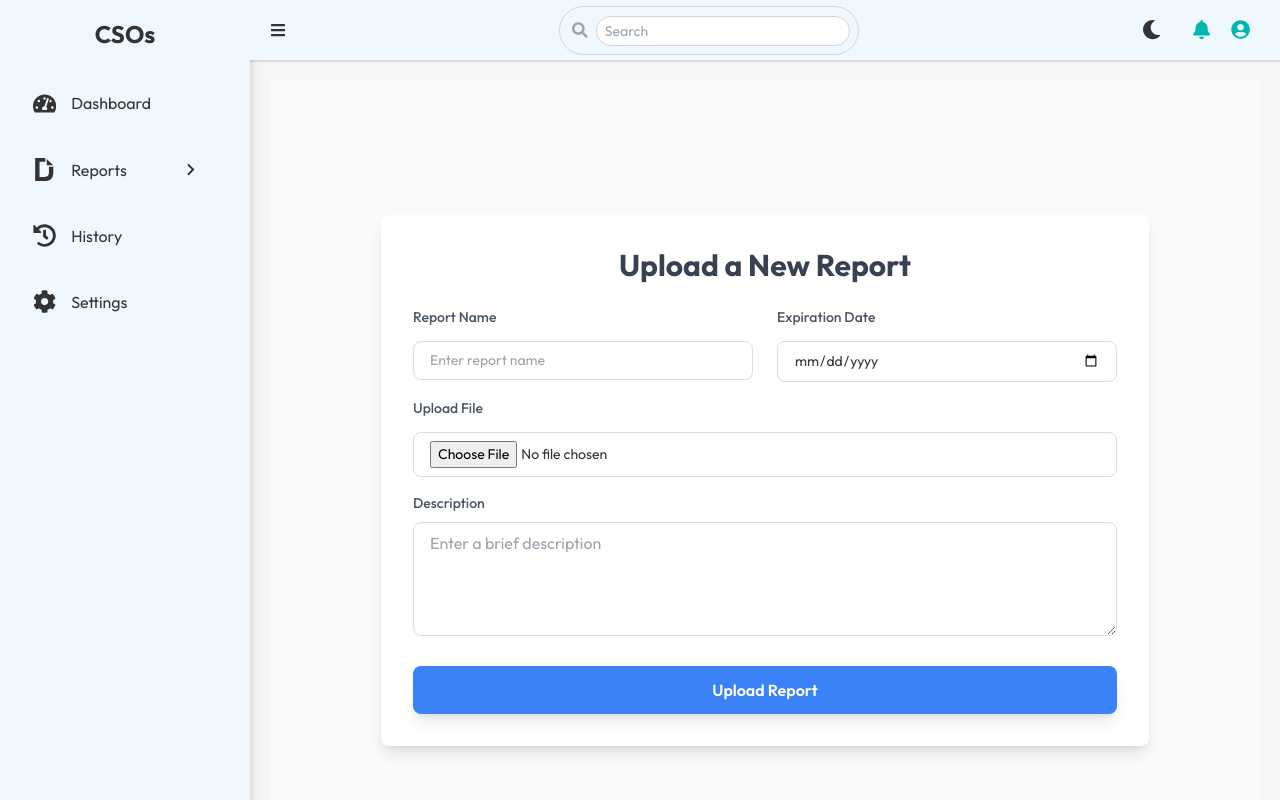
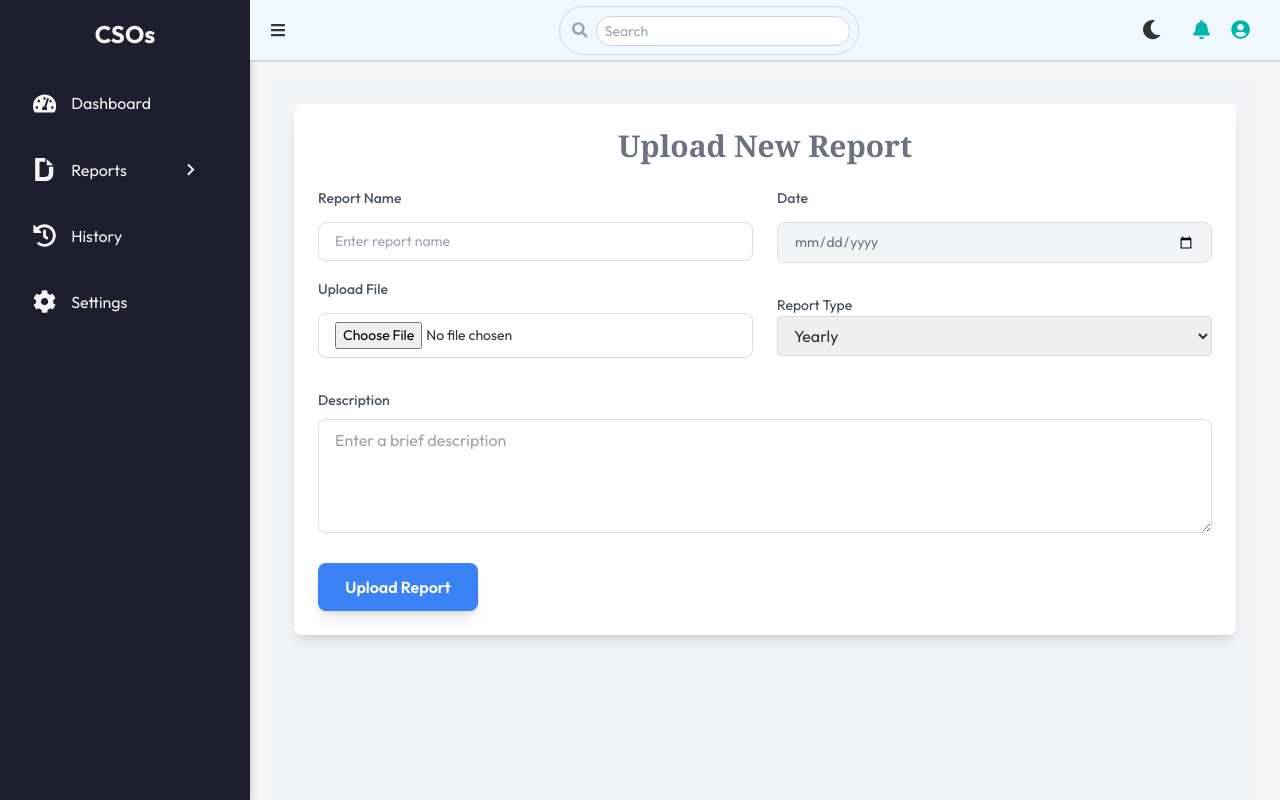
Before and after one commit to DAGMAWI-AT/kvo, a React (Create React App) app: page /user/dashboard/upload_report in a window 1280 px wide. Built offline with nearby package versions, Linux system fonts and the light colour scheme.

Commit message:
commit office1

```diff
--- a/src/components/common/nav.css
+++ b/src/components/common/nav.css
@@ -1,9 +1,18 @@
+:root {
+  --background-color: white;
+  --text-color: #003366;
+  --highlight-color: #007acc;
+  --mobile-menu-bg: #aab7b7e5;
+  --transition-speed: 0.3s;
+}
+
 .nav-bar {
   display: flex;
   justify-content: space-between;
   align-items: center;
   padding: 10px;
-  background: transparent;
+  background: var(--background-color);
+  color: var(--text-color);
   position: fixed;
   width: 100%;
   transition: background 0.3s ease, color 0.3s ease;
@@ -11,16 +20,24 @@
 }
 
 .nav-bar.header_scroll {
-  background-color: #2e4156;
+  --background-color: #2e4156;
   color: white;
 }
-
-.nav-bar.dark.header_scroll {
-  background-color: #2e4156; /* Dark mode background on scroll */
+.nav-bar.light {
+  --background-color: white;
+  --text-color: #003366;
 }
 
+.nav-bar.dark {
+  --background-color: #2e4156;
+  --text-color: white;
+}
+/* .nav-bar.dark.header_scroll {
+  --background-color: #2e4156;
+} */
+
 .nav-bar.light.header_scroll {
-  background-color: white;
+ --background-color: white;
   color: #003366;
 }
 
--- a/src/components/contact/Contact.jsx
+++ b/src/components/contact/Contact.jsx
@@ -14,9 +14,9 @@ const Contact = () => {
         </div>
       </div>
       {/* <div className=""> */}
-      <div className="contact-info-area ptb-80">
+      <div className="contact-info-area ptb-80 ">
         <div className="container">
-          <div className="row justify-content-center">
+          <div className="row flex flex-wrap justify-content-center">
             <div className="col-lg-4 col-md-6 col-sm-6">
               <div className="contact-info-box">
                 <div className="icon">
@@ -103,7 +103,7 @@ const Contact = () => {
             <div className="bar"></div>
             <p>Anything On your Mind. We’ll Be Glad To Assist You!</p>
           </div>
-          <div className="row align-items-center">
+          <div className="row flex-wrap flex align-items-center">
             <div className="img-container">
               <img
                 alt="image"
--- a/src/components/home/hero/Hero.jsx
+++ b/src/components/home/hero/Hero.jsx
@@ -55,7 +55,7 @@ function Hero() {
   }, [slides.length]);
 
   return (
-    <div className="hero relative h-screen w-full">
+    <div className="hero relative h-screen w-full mt-24">
       {/* Background image */}
       <div
         className="absolute inset-0 bg-cover bg-center"
--- a/src/components/user/dashboard/reports/UploadReports.jsx
+++ b/src/components/user/dashboard/reports/UploadReports.jsx
@@ -6,6 +6,7 @@ const UploadReports = () => {
     description: "",
     expireDate: "",
     file: null,
+    reportType: "active", // Add a field to track report type
   });
 
   const [successMessage, setSuccessMessage] = useState("");
@@ -31,15 +32,16 @@ const UploadReports = () => {
       description: "",
       expireDate: "",
       file: null,
+      reportType: "active", // Reset report type
     });
     setSuccessMessage("Report uploaded successfully!");
   };
 
   return (
-    <div className="min-h-screen bg-gray-50 flex items-center justify-center p-6">
-      <div className="w-full max-w-3xl bg-white rounded-lg shadow-lg p-8">
-        <h1 className="text-3xl font-bold text-gray-700 mb-6 text-center">
-          Upload a New Report
+    <div className="min-h-screen bg-gray-100 p-2 md:p-4 lg:p-6 font-serif">
+      <div className="bg-white p-3 md:p-4 lg:p-6 rounded-lg shadow-lg">
+        <h1 className="text-3xl font-bold text-gray-500 mb-6 text-center font-serif">
+          Upload New Report
         </h1>
 
         {successMessage && (
@@ -72,12 +74,12 @@ const UploadReports = () => {
             </div>
 
             {/* Expiration Date */}
-            <div>
+            <div className="cursor-default">
               <label
                 htmlFor="expireDate"
                 className="block text-gray-600 font-medium mb-2"
               >
-                Expiration Date
+                Date
               </label>
               <input
                 type="date"
@@ -85,13 +87,14 @@ const UploadReports = () => {
                 name="expireDate"
                 value={formData.expireDate}
                 onChange={handleChange}
-                className="w-full px-4 py-2 border rounded-lg focus:ring-2 focus:ring-blue-400 focus:outline-none"
+                className="w-full px-4 py-2 border rounded-lg bg-gray-100 text-gray-500 focus:ring-2 focus:ring-blue-400 focus:outline-none"
                 required
               />
             </div>
           </div>
 
           {/* Row 2: File Upload */}
+          <div className="grid grid-cols-1 md:grid-cols-2 gap-6 mb-4">
             <div className="mb-4">
               <label
                 htmlFor="file"
@@ -107,6 +110,26 @@ const UploadReports = () => {
                 className="w-full px-4 py-2 border rounded-lg focus:outline-none"
                 required
               />
+            </div>
+
+            {/* Report Type Dropdown */}
+            <div className="mb-4 mt-4">
+              <label htmlFor="reportType" className="block text-gray-700">
+                Report Type
+              </label>
+              <select
+                id="reportType"
+                name="reportType"
+                value={formData.reportType}
+                onChange={handleChange}
+                className="w-full px-3 py-2 border rounded"
+              >
+                <option value="active">Yearly</option>
+                <option value="inactive">Monthly</option>
+                <option value="expire">Quarterly</option>
+                <option value="denied">Proposal</option>
+              </select>
+            </div>
           </div>
 
           {/* Row 3: Description */}
@@ -132,7 +155,7 @@ const UploadReports = () => {
           {/* Submit Button */}
           <button
             type="submit"
-            className="w-full py-3 bg-blue-500 text-white font-semibold rounded-lg shadow-lg hover:bg-blue-600 transition-all"
+            className="w-40 py-3 bg-blue-500 text-white font-semibold rounded-lg shadow-lg hover:bg-blue-600 transition-all"
           >
             Upload Report
           </button>
--- a/src/components/user/dashboard/reports/WorkReport.jsx
+++ b/src/components/user/dashboard/reports/WorkReport.jsx
@@ -1,6 +1,7 @@
 import React, { useState } from "react";
 import { useNavigate } from "react-router";
 import {reports} from "./data"
+import { FaEdit, FaEye, FaTrashAlt } from "react-icons/fa";
 
 const WorkReport = () => {
     const navigate= useNavigate();
@@ -118,29 +119,29 @@ const WorkReport = () => {
                     className="bg-blue-500 text-white px-2 py-1 rounded hover:bg-blue-700"
                     onClick={() => handleViewReport(report.id)}
                   >
-                    View
+                    <FaEye/>
                   </button>
                   <button
                     className={`${
                       isExpired(report.expireDate)
-                        ? "bg-gray-300 text-gray-600 cursor-not-allowed"
+                        ? "bg-gray-300 text-gray-600 px-2 py-1 rounded cursor-not-allowed"
                         : "bg-yellow-500 text-white px-2 py-1 rounded hover:bg-yellow-700"
                     }`}
                     onClick={() => !isExpired(report.expireDate) && handleUpdateReport(report.id)}
                     disabled={isExpired(report.expireDate)}
                   >
-                    Edit
+                    <FaEdit/>
                   </button>
                   <button
                     className={`${
                       isExpired(report.expireDate)
-                        ? "bg-gray-300 text-gray-600 cursor-not-allowed"
+                        ? "bg-gray-300 text-gray-600 px-2 py-1 rounded cursor-not-allowed"
                         : "bg-red-500 text-white px-2 py-1 rounded hover:bg-red-700"
                     }`}
                     onClick={() => !isExpired(report.expireDate) && alert(`Deleting ${report.reportName}`)}
                     disabled={isExpired(report.expireDate)}
                   >
-                    Delete
+                    <FaTrashAlt/>
                   </button>
                 </td>
               </tr>
--- a/src/components/user/sidebar/Sidebar.css
+++ b/src/components/user/sidebar/Sidebar.css
@@ -22,8 +22,8 @@
   color: #f5f5f5;
 }
 .user_sidebar.light {
-  background-color: #f0f8ff;
-  color: #333;
+  background-color: #1e1e2f;
+  color: #f5f5f5;
 }
 .logo {
   text-align: center;
```
Also changed, not shown: src/components/user/dashboard/reports/UpdateReports.jsx (+28 -15 lines). Lines whose indentation alone changed are shown as unchanged.
